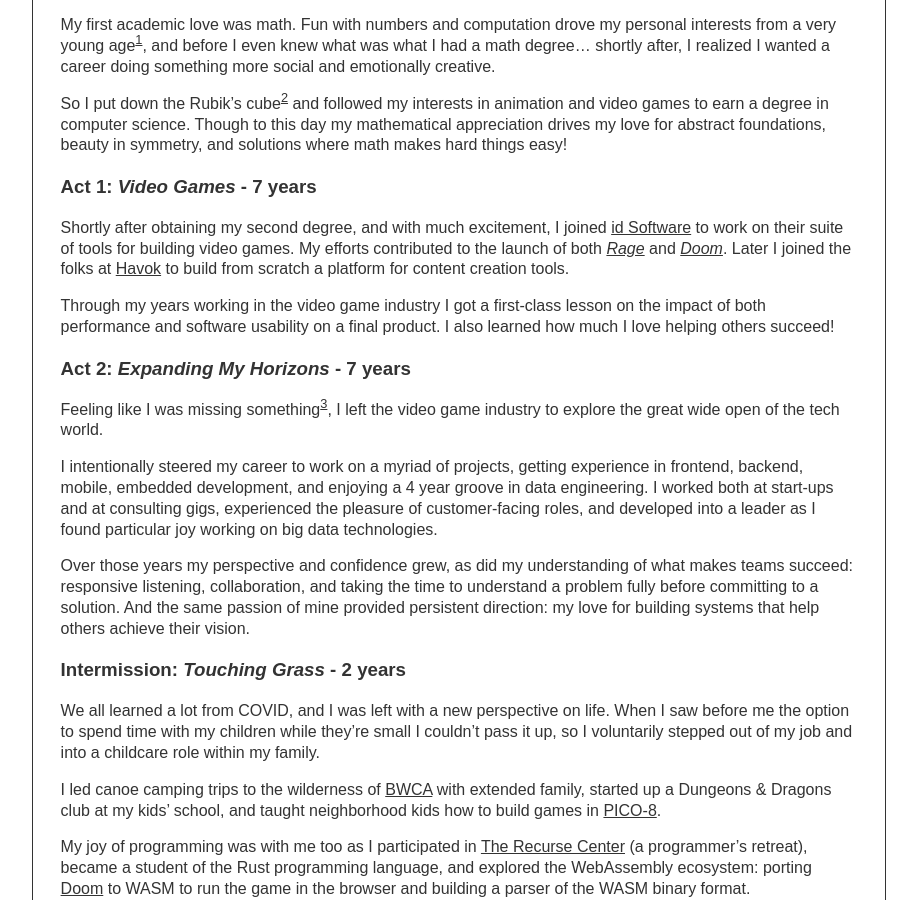
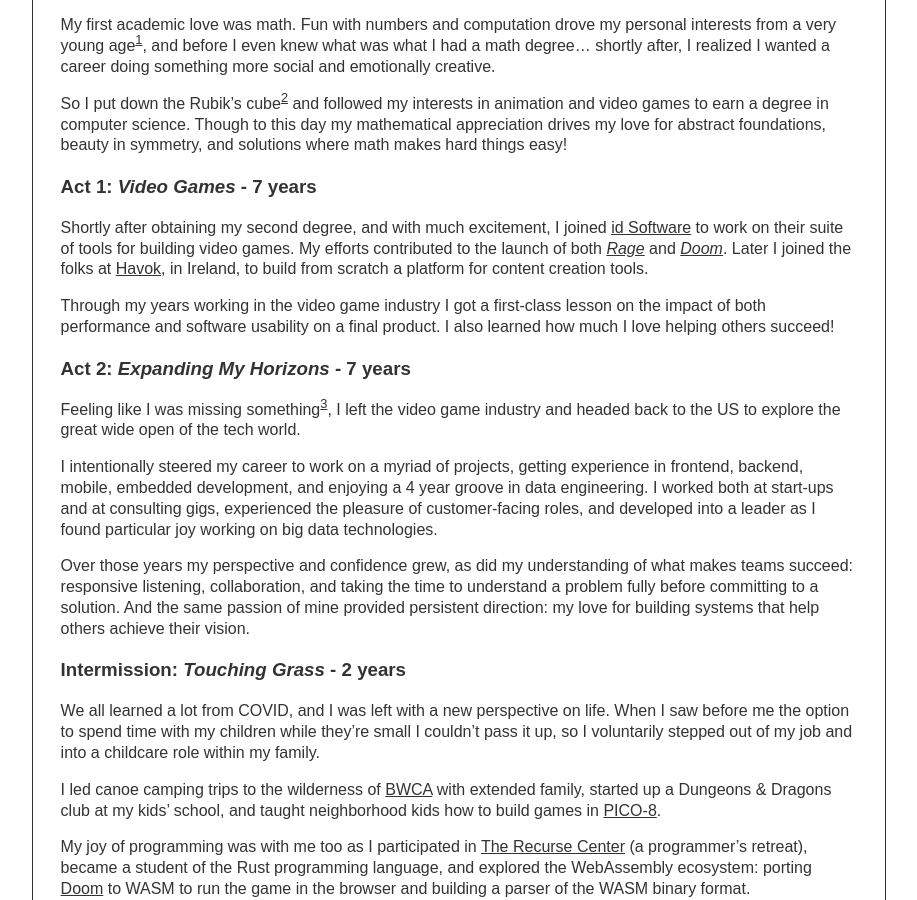
Before and after one commit to jacobenget/jacobenget.github.io, a Jekyll site: the page built from docs/index.md, in a window 1280 px wide and 900 px high, scrolled down 617 px. Shown: the whole window, without its empty margins (274-1191 px from the left). Built offline with Jekyll 4.4.1, drawn with Linux system fonts in a browser that asks for light colours.

Commit message:
Reference how I lived in Ireland while working at Havok

```diff
--- a/docs/index.md
+++ b/docs/index.md
@@ -37,13 +37,13 @@
 ### Act 1: *Video Games* - 7 years
 Shortly after obtaining my second degree, and with much excitement, I joined [id Software](http://www.idsoftware.com/) to work on their suite of tools for building video games.
 My efforts contributed to the launch of both [*Rage*](https://en.wikipedia.org/wiki/Rage_(video_game)) and [*Doom*](https://en.wikipedia.org/wiki/Doom_(2016_video_game)).
-Later I joined the folks at [Havok](http://www.havok.com/) to build from scratch a platform for content creation tools.
+Later I joined the folks at [Havok](http://www.havok.com/), in Ireland, to build from scratch a platform for content creation tools.
 
 Through my years working in the video game industry I got a first-class lesson on the impact of both performance and software usability on a final product.
 I also learned how much I love helping others succeed!
 
 ### Act 2: *Expanding My Horizons* - 7 years
-Feeling like I was missing something[^3], I left the video game industry to explore the great wide open of the tech world.
+Feeling like I was missing something[^3], I left the video game industry and headed back to the US to explore the great wide open of the tech world.
 
 I intentionally steered my career to work on a myriad of projects, getting experience in frontend, backend, mobile, embedded development, and enjoying a 4 year groove in data engineering.
 I worked both at start-ups and at consulting gigs, experienced the pleasure of customer-facing roles, and developed into a leader as I found particular joy working on big data technologies.
```
